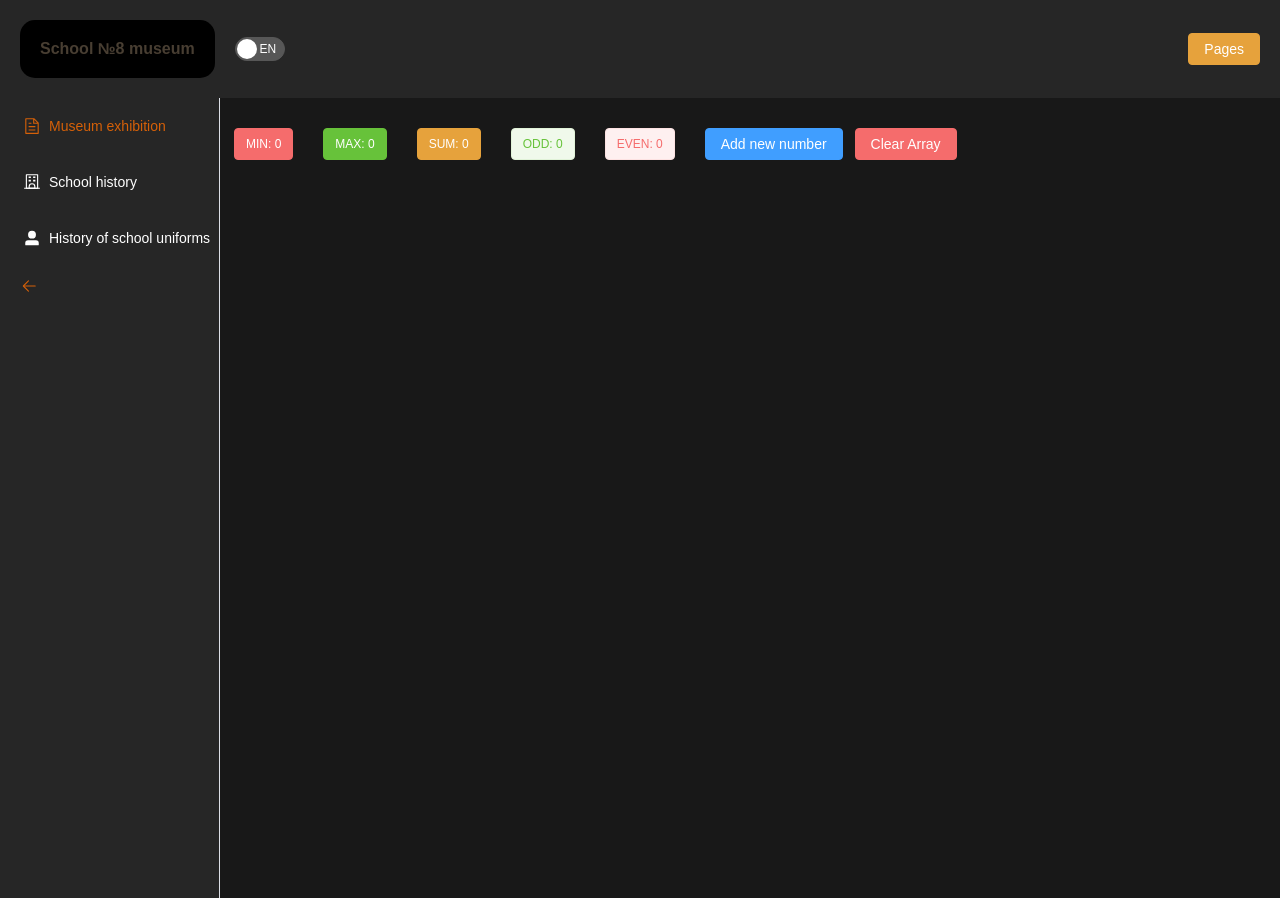
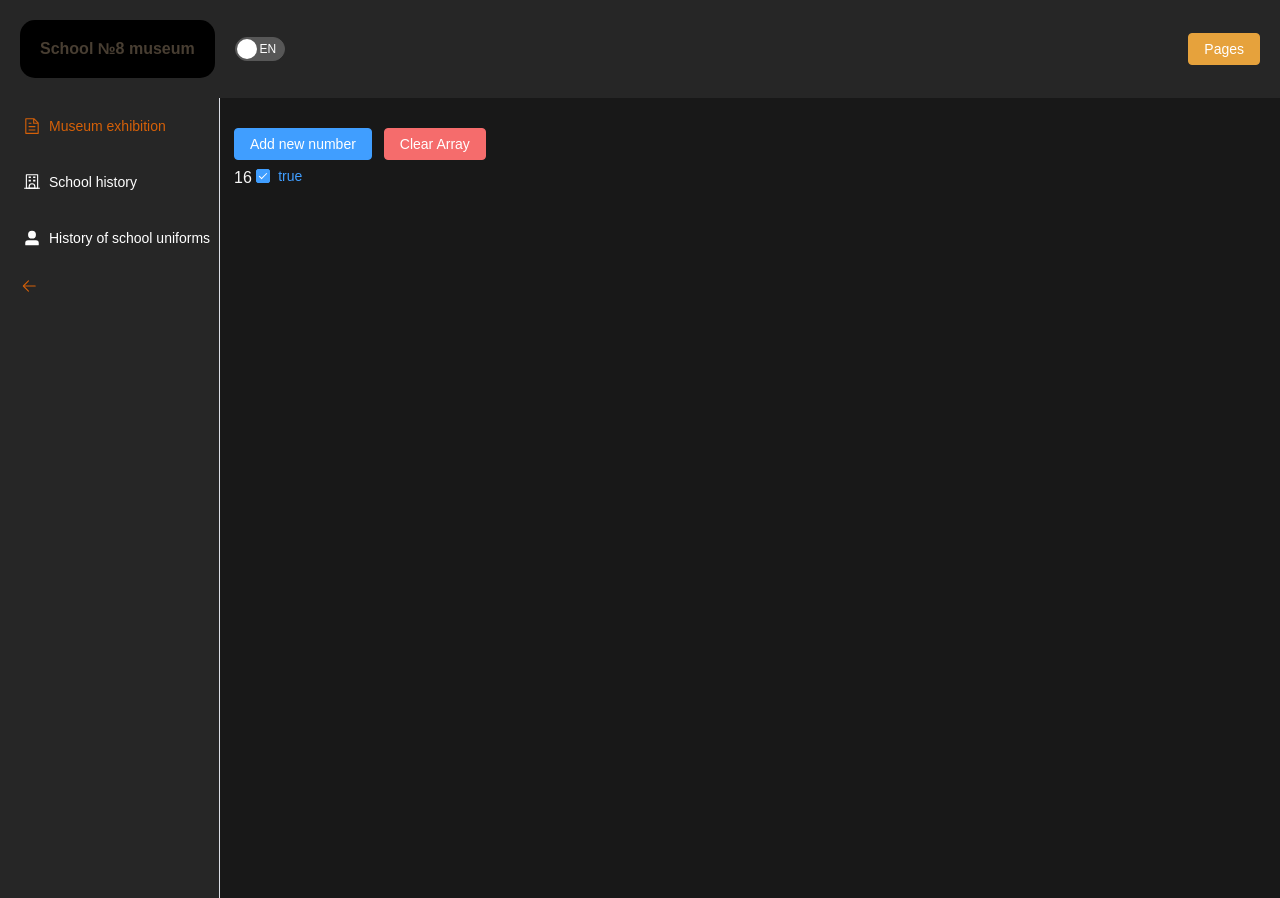
Before and after one commit to sunflower560/school-museum, a Vue app: page /school-history-uniforms in a window 1280 px wide. Built offline with nearby package versions, Linux system fonts and the light colour scheme.

Commit message:
change tasks

```diff
--- a/src/pages/common/HistorySchoolUniformsPage.vue
+++ b/src/pages/common/HistorySchoolUniformsPage.vue
@@ -1,17 +1,18 @@
 <template>
   <div class="history-school-uniforms-page">
-    <el-tag effect="dark" type="danger" size="large">MIN: {{ minItemValue }}</el-tag>
-    <el-tag effect="dark" type="success" size="large">MAX: {{ maxItemValue }}</el-tag>
+<!--    <el-tag effect="dark" type="danger" size="large">MIN: {{ minItemValue }}</el-tag>-->
+<!--    <el-tag effect="dark" type="success" size="large">MAX: {{ maxItemValue }}</el-tag>-->
 
-    <el-tag effect="dark" type="warning" size="large">SUM: {{ itemsSumma }}</el-tag>
-    <el-tag effect="light" type="success" size="large">ODD: {{ oddItemCount }}</el-tag>
-    <el-tag effect="light" type="danger" size="large">EVEN: {{ evenItemCount }}</el-tag>
+<!--    <el-tag effect="dark" type="warning" size="large">SUM: {{ itemsSumma }}</el-tag>-->
+<!--    <el-tag effect="light" type="success" size="large">ODD: {{ oddItemCount }}</el-tag>-->
+<!--    <el-tag effect="light" type="danger" size="large">EVEN: {{ evenItemCount }}</el-tag>-->
 
     <el-button @click="addNewItem" type="primary">Add new number</el-button>
     <el-button @click="clearItems" type="danger">Clear Array</el-button>
-    <el-row v-for="item in items" :key="item">
+
+    <el-row v-for="item in itemsSources" :key="item">
       <el-col>
-        <p>{{ item }}</p>
+        <p>{{item.value}} <el-checkbox v-model="item.isActive" :label="item.isActive">{{item.isActive}}</el-checkbox></p>
       </el-col>
     </el-row>
   </div>
@@ -20,20 +21,56 @@
 <script setup lang="ts">
 import {computed, ref} from "vue";
 
-const items = ref<Array<number>>([])
+interface IItem{
+  value:number
+  isActive:boolean
+}
 
-const addNewItem = () => items.value.push(Math.floor(Math.random() * 100))
-const clearItems = () => items.value = []
+const itemsSources = ref<Array<IItem>>([
+  {
+    value: 16,
+    isActive: true
+  }
+])
 
-const maxItemValue = computed(() => Number.isFinite(Math.max(...items.value)) ? Math.max(...items.value) : 0)
+const items = computed(() => {
+  const filteredItems = []
+  for(let i = 0; i < itemsSources.value.length; i++) {
+    if(itemsSources.value[i]?.isActive) {
+      filteredItems.push(itemsSources.value[i])
+    }
+  }
+  return filteredItems
+})
 
-const minItemValue = computed(() => Number.isFinite(Math.min(...items.value)) ? Math.min(...items.value) : 0)
+const addNewItem = () => itemsSources.value.push({value: Math.floor(Math.random() * 100), isActive: true})
+const clearItems = () => itemsSources.value = []
+//
+// const maxItemValue = computed(() => !itemsSources.value.length ? 0 : Math.max(...itemsSources.value))
+// const minItemValue = computed(() => !itemsSources.value.length ? 0 : Math.min(...itemsSources.value))
+//
+// const itemsSumma = computed(() => itemsSources.value.reduce((previousValue, currentValue) => previousValue + currentValue, 0))
+//
+// const oddItemCount = computed(() => itemsSources.value.filter((number: number) => number % 2 !== 0).length)
+//
+// const evenItemCount = computed(() => itemsSources.value.length - oddItemCount.value)
 
-const itemsSumma = computed(() => items.value.reduce((previousValue, currentValue) => previousValue + currentValue, 0))
 
-const oddItemCount = computed(() => items.value.filter((number: number) => number % 2 !== 0).length)
 
-const evenItemCount = computed(() => items.value.length - oddItemCount.value)
+// const maxItemValue = computed(() => {
+//   let max = 0
+//   items.value.forEach((item, i, items) => items[i].value > max ? max = items[i].value : 0)
+//   return max
+// })
+//
+// const minItemValue = computed(() => {
+//   let min = 100
+//   if (!items.value.length) {
+//     min = 0
+//   }
+//   items.value.forEach((item, i, items) => items[i].value < min ? min = items[i].value : 0)
+//   return min
+// })
 </script>
 
 <style lang="scss">
--- a/src/pages/common/SchoolHistory.vue
+++ b/src/pages/common/SchoolHistory.vue
@@ -144,6 +144,7 @@ const collapseDate = ref('1')
   &-collapse {
     text-align: left;
     margin-top: $radius_big;
+    margin-bottom: $radius_big;
 
     .el-collapse {
       --el-collapse-content-bg-color: #181818;
```
